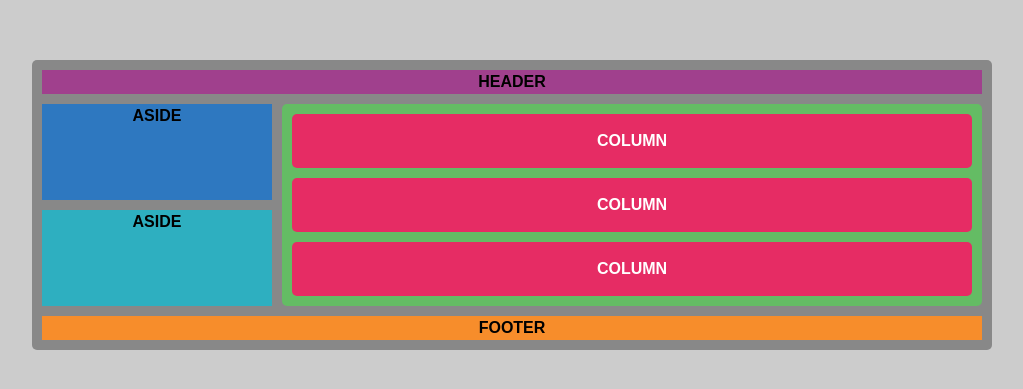
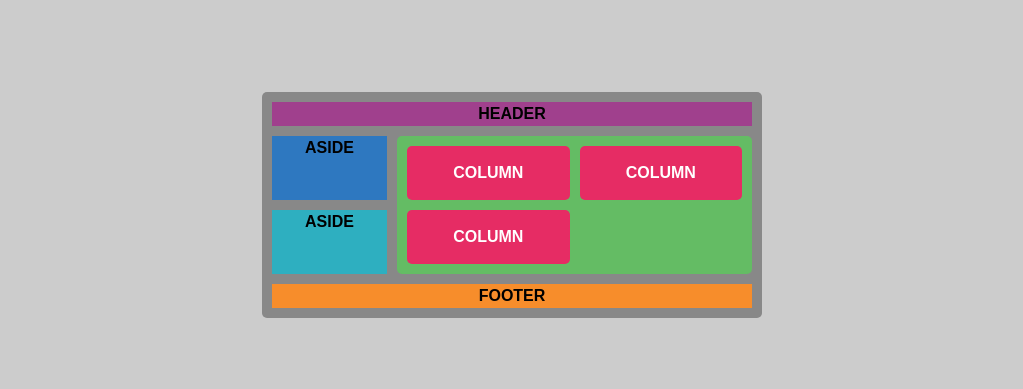
Before and after one commit to TJnxtDoor/grid-wireframe-practice, a plain HTML site: page index.html in a window 1280 px wide. Shown: the part 195-584 px from the top of the page, without its empty margins (128-1151 px from the left). Drawn offline with Linux system fonts and the light colour scheme.

Commit message:
Update styles.css

```diff
--- a/CSS/styles.css
+++ b/CSS/styles.css
@@ -69,8 +69,6 @@ body {
 
 @media (min-width: 769px) {
     .grid-container {
-        display: grid;
-        max-width: 960px;
         grid-template-columns: 1fr 2fr 1fr;
         grid-template-areas:
             "header header header"
@@ -78,4 +76,8 @@ body {
             "aside-bottom main main"
             "footer footer footer";
     }
+
+    .main-content {
+        grid-template-columns: 1fr 1fr;
+    }
 }
```
